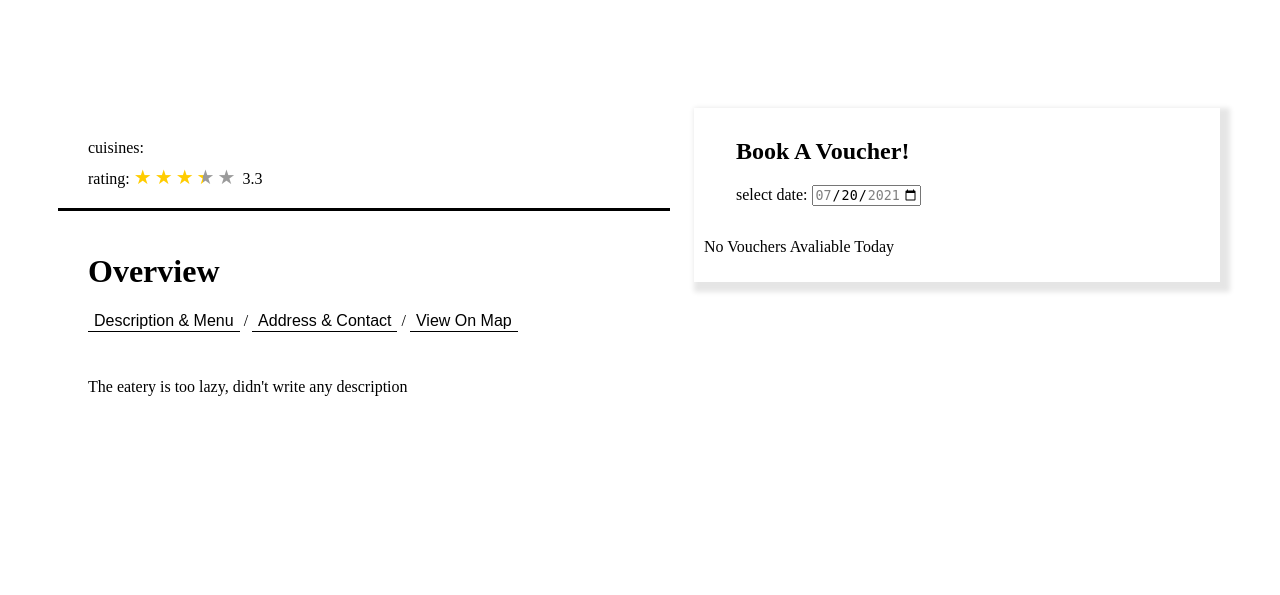
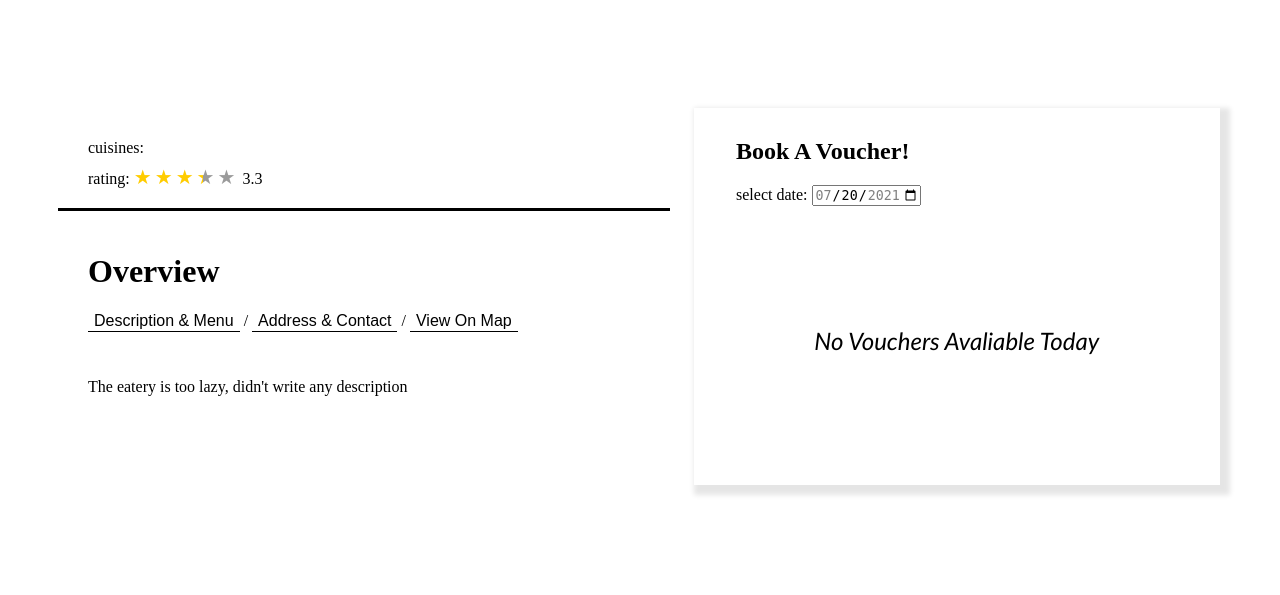
Before and after one commit to JoeZhao527/capstoneproject-comp3900-h13a-pass, a Flask app: page /eatery/profile/1 in a window 1280 px wide. Shown: the part 410-1005 px from the top of the page. Run offline with Flask 2, Linux system fonts and the light colour scheme; data that the repository does not hold is empty; some libraries are stand-ins or nearby versions.

Commit message:
fix minor ui bug

```diff
--- a/frontend/static/styles/eatery_public_profile.css
+++ b/frontend/static/styles/eatery_public_profile.css
@@ -200,6 +200,14 @@
     margin-top: 2rem;
 }
 
+#voucher-container > p {
+    text-align: center;
+    margin: 120px 0;
+    font-family: 'Gill Sans', 'Gill Sans MT', Calibri, 'Trebuchet MS', sans-serif;
+    font-size: x-large;
+    font-style: italic;
+}
+
 #voucher-container > div{
     display: flex;
     margin: 10px;
```
